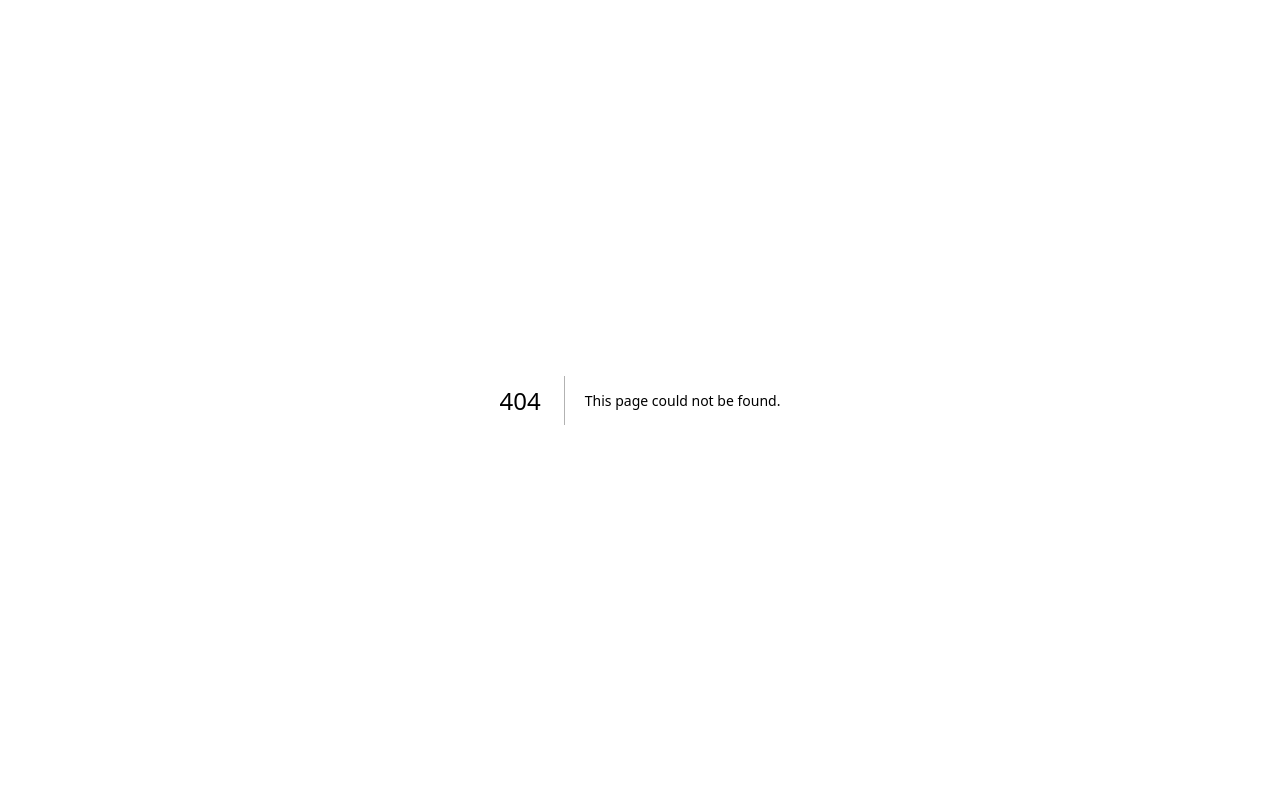
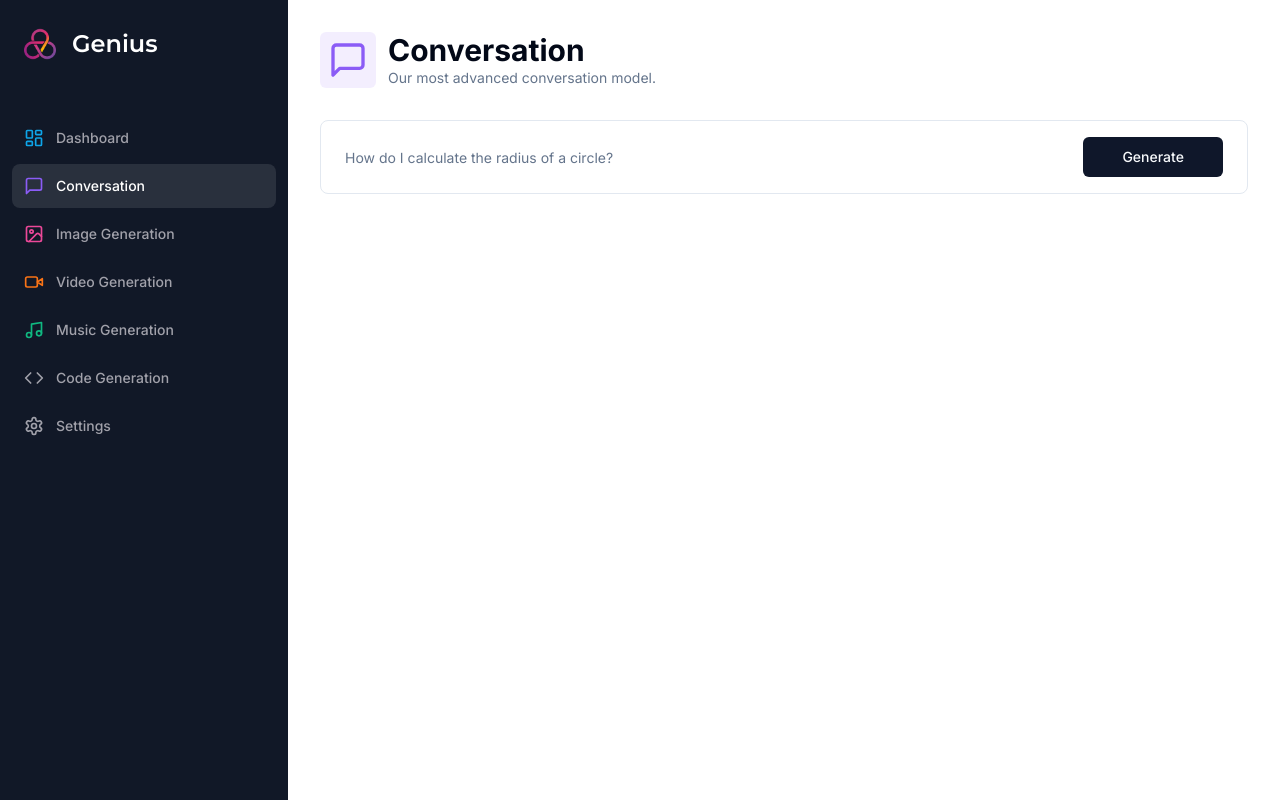
Before and after one commit to R-en/ai_saas_Antonio, a Next.js app: page /conversation in a window 1280 px wide. Before the commit this address had no page. Built offline with nearby package versions, Linux system fonts and the light colour scheme.

Commit message:
Finished the dashboard page, and conversation page

```diff
--- /dev/null
+++ b/app/(dashboard)/(routes)/conversation/constants.ts
@@ -0,0 +1,7 @@
+import * as z from "zod"
+
+export const formSchema = z.object({
+    prompt: z.string().min(1,{
+        message:"Prompt is required",
+    })
+})
--- /dev/null
+++ b/app/(dashboard)/(routes)/conversation/page.tsx
@@ -0,0 +1,83 @@
+"use client";
+
+import * as z from "zod";
+import { Heading } from "@/components/heading";
+import { MessageSquare } from "lucide-react";
+import { useForm } from "react-hook-form";
+import { formSchema } from "./constants";
+import { zodResolver } from "@hookform/resolvers/zod";
+import { Form, FormControl, FormField, FormItem } from "@/components/ui/form";
+import { Input } from "@/components/ui/input";
+import { Button } from "@/components/ui/button";
+
+const ConversationPage = () => {
+  const form = useForm<z.infer<typeof formSchema>>({
+    resolver: zodResolver(formSchema),
+    defaultValues: {
+      prompt: "",
+    },
+  });
+
+  const isLoading = form.formState.isSubmitting;
+
+  const onSubmit = async (values: z.infer<typeof formSchema>) => {};
+
+  return (
+    <div>
+      <Heading
+        title="Conversation"
+        description="Our most advanced conversation model."
+        icon={MessageSquare}
+        iconColor="text-violet-500"
+        bgColor="bg-violet-500/10"
+      />
+      <div className="px-4 lg:px-8">
+        <div>
+          <Form {...form}>
+            <form
+              onSubmit={form.handleSubmit(onSubmit)}
+              className="
+                rounded-lg
+                border
+                w-full
+                p-4
+                px-3
+                md:px-6
+                focus-within:shadow-sm
+                grid
+                grid-cols-12
+                gap-2
+              "
+            >
+              <FormField
+                name="prompt"
+                render={({ field }) => (
+                  <FormItem className="col-span-12 lg:col-span-10">
+                    <FormControl className="m-0 p-0">
+                      <Input
+                        className="border-0 outline-none focus-visible:ring-0 focus-visible:ring-transparent"
+                        disabled={isLoading}
+                        placeholder="How do I calculate the radius of a circle?"
+                        {...field}
+                      />
+                    </FormControl>
+                  </FormItem>
+                )}
+              />
+              <Button
+                className="col-span-12 lg:col-span-2 w-full"
+                type="submit"
+                disabled={isLoading}
+                size="icon"
+              >
+                Generate
+              </Button>
+            </form>
+          </Form>
+        </div>
+      </div>
+    </div>
+  );
+};
+
+export default ConversationPage;
--- a/app/(dashboard)/(routes)/dashboard/page.tsx
+++ b/app/(dashboard)/(routes)/dashboard/page.tsx
@@ -10,6 +10,7 @@
   Music,
   VideoIcon,
 } from "lucide-react";
+import { useRouter } from "next/navigation";
 
 const tools = [
   {
@@ -50,6 +51,7 @@
 ];
 
 const DashboardPage = () => {
+  const router = useRouter();
   return (
     <div>
       <div className="mb-8 space-y-4">
@@ -63,6 +65,7 @@
       <div className="px-4 md:px-20 lg:px-32 space-y-4">
         {tools.map((tool) => (
           <Card
+            onClick={() => router.push(tool.href)}
             key={tool.href}
             className="p-4 border-black/5 flex items-center
                       justify-between hover:shadow-md transition
--- /dev/null
+++ b/components/heading.tsx
@@ -0,0 +1,29 @@
+import { cn } from "@/lib/utils";
+import { LucideIcon } from "lucide-react";
+
+interface HeadingPros {
+  title: string;
+  description: string;
+  icon: LucideIcon;
+  iconColor?: string;
+  bgColor?: string;
+}
+export const Heading = ({
+  title,
+  description,
+  icon: Icon,
+  iconColor,
+  bgColor,
+}: HeadingPros) => {
+  return (
+    <div className="px-4 lg:px-8 flex items-center gap-x-3 mb-8">
+      <div className={cn("p-2 w-fit rounded-md", bgColor)}>
+        <Icon className={cn("w-10 h-10", iconColor)} />
+      </div>
+      <div>
+        <h2 className="text-3xl font-bold">{title}</h2>
+        <p className="text-sm text-muted-foreground">{description}</p>
+      </div>
+    </div>
+  );
+};
--- a/components/navbar.tsx
+++ b/components/navbar.tsx
@@ -1,6 +1,6 @@
 import { UserButton } from "@clerk/nextjs";
 
-import MobileSidebar from "./ui/mobile-sidebar";
+import MobileSidebar from "./mobile-sidebar";
 
 const Navbar = () => {
   return (
--- /dev/null
+++ b/components/ui/form.tsx
@@ -0,0 +1,176 @@
+import * as React from "react"
+import * as LabelPrimitive from "@radix-ui/react-label"
+import { Slot } from "@radix-ui/react-slot"
+import {
+  Controller,
+  ControllerProps,
+  FieldPath,
+  FieldValues,
+  FormProvider,
+  useFormContext,
+} from "react-hook-form"
+
+import { cn } from "@/lib/utils"
+import { Label } from "@/components/ui/label"
+
+const Form = FormProvider
+
+type FormFieldContextValue<
+  TFieldValues extends FieldValues = FieldValues,
+  TName extends FieldPath<TFieldValues> = FieldPath<TFieldValues>
+> = {
+  name: TName
+}
+
+const FormFieldContext = React.createContext<FormFieldContextValue>(
+  {} as FormFieldContextValue
+)
+
+const FormField = <
+  TFieldValues extends FieldValues = FieldValues,
+  TName extends FieldPath<TFieldValues> = FieldPath<TFieldValues>
+>({
+  ...props
+}: ControllerProps<TFieldValues, TName>) => {
+  return (
+    <FormFieldContext.Provider value={{ name: props.name }}>
+      <Controller {...props} />
+    </FormFieldContext.Provider>
+  )
+}
+
+const useFormField = () => {
+  const fieldContext = React.useContext(FormFieldContext)
+  const itemContext = React.useContext(FormItemContext)
+  const { getFieldState, formState } = useFormContext()
+
+  const fieldState = getFieldState(fieldContext.name, formState)
+
+  if (!fieldContext) {
+    throw new Error("useFormField should be used within <FormField>")
+  }
+
+  const { id } = itemContext
+
+  return {
+    id,
+    name: fieldContext.name,
+    formItemId: `${id}-form-item`,
+    formDescriptionId: `${id}-form-item-description`,
+    formMessageId: `${id}-form-item-message`,
+    ...fieldState,
+  }
+}
+
+type FormItemContextValue = {
+  id: string
+}
+
+const FormItemContext = React.createContext<FormItemContextValue>(
+  {} as FormItemContextValue
+)
+
+const FormItem = React.forwardRef<
+  HTMLDivElement,
+  React.HTMLAttributes<HTMLDivElement>
+>(({ className, ...props }, ref) => {
+  const id = React.useId()
+
+  return (
+    <FormItemContext.Provider value={{ id }}>
+      <div ref={ref} className={cn("space-y-2", className)} {...props} />
+    </FormItemContext.Provider>
+  )
+})
+FormItem.displayName = "FormItem"
+
+const FormLabel = React.forwardRef<
+  React.ElementRef<typeof LabelPrimitive.Root>,
+  React.ComponentPropsWithoutRef<typeof LabelPrimitive.Root>
+>(({ className, ...props }, ref) => {
+  const { error, formItemId } = useFormField()
+
+  return (
+    <Label
+      ref={ref}
+      className={cn(error && "text-destructive", className)}
+      htmlFor={formItemId}
+      {...props}
+    />
+  )
+})
+FormLabel.displayName = "FormLabel"
+
+const FormControl = React.forwardRef<
+  React.ElementRef<typeof Slot>,
+  React.ComponentPropsWithoutRef<typeof Slot>
+>(({ ...props }, ref) => {
+  const { error, formItemId, formDescriptionId, formMessageId } = useFormField()
+
+  return (
+    <Slot
+      ref={ref}
+      id={formItemId}
+      aria-describedby={
+        !error
+          ? `${formDescriptionId}`
+          : `${formDescriptionId} ${formMessageId}`
+      }
+      aria-invalid={!!error}
+      {...props}
+    />
+  )
+})
+FormControl.displayName = "FormControl"
+
+const FormDescription = React.forwardRef<
+  HTMLParagraphElement,
+  React.HTMLAttributes<HTMLParagraphElement>
+>(({ className, ...props }, ref) => {
+  const { formDescriptionId } = useFormField()
+
+  return (
+    <p
+      ref={ref}
+      id={formDescriptionId}
+      className={cn("text-sm text-muted-foreground", className)}
+      {...props}
+    />
+  )
+})
+FormDescription.displayName = "FormDescription"
+
+const FormMessage = React.forwardRef<
+  HTMLParagraphElement,
+  React.HTMLAttributes<HTMLParagraphElement>
+>(({ className, children, ...props }, ref) => {
+  const { error, formMessageId } = useFormField()
+  const body = error ? String(error?.message) : children
+
+  if (!body) {
+    return null
+  }
+
+  return (
+    <p
+      ref={ref}
+      id={formMessageId}
+      className={cn("text-sm font-medium text-destructive", className)}
+      {...props}
+    >
+      {body}
+    </p>
+  )
+})
+FormMessage.displayName = "FormMessage"
+
+export {
+  useFormField,
+  Form,
+  FormItem,
+  FormLabel,
+  FormControl,
+  FormDescription,
+  FormMessage,
+  FormField,
+}
--- /dev/null
+++ b/components/ui/input.tsx
@@ -0,0 +1,25 @@
+import * as React from "react"
+
+import { cn } from "@/lib/utils"
+
+export interface InputProps
+  extends React.InputHTMLAttributes<HTMLInputElement> {}
+
+const Input = React.forwardRef<HTMLInputElement, InputProps>(
+  ({ className, type, ...props }, ref) => {
+    return (
+      <input
+        type={type}
+        className={cn(
+          "flex h-10 w-full rounded-md border border-input bg-background px-3 py-2 text-sm ring-offset-background file:border-0 file:bg-transparent file:text-sm file:font-medium placeholder:text-muted-foreground focus-visible:outline-none focus-visible:ring-2 focus-visible:ring-ring focus-visible:ring-offset-2 disabled:cursor-not-allowed disabled:opacity-50",
+          className
+        )}
+        ref={ref}
+        {...props}
+      />
+    )
+  }
+)
+Input.displayName = "Input"
+
+export { Input }
--- /dev/null
+++ b/components/ui/label.tsx
@@ -0,0 +1,26 @@
+"use client"
+
+import * as React from "react"
+import * as LabelPrimitive from "@radix-ui/react-label"
+import { cva, type VariantProps } from "class-variance-authority"
+
+import { cn } from "@/lib/utils"
+
+const labelVariants = cva(
+  "text-sm font-medium leading-none peer-disabled:cursor-not-allowed peer-disabled:opacity-70"
+)
+
+const Label = React.forwardRef<
+  React.ElementRef<typeof LabelPrimitive.Root>,
+  React.ComponentPropsWithoutRef<typeof LabelPrimitive.Root> &
+    VariantProps<typeof labelVariants>
+>(({ className, ...props }, ref) => (
+  <LabelPrimitive.Root
+    ref={ref}
+    className={cn(labelVariants(), className)}
+    {...props}
+  />
+))
+Label.displayName = LabelPrimitive.Root.displayName
+
+export { Label }
```
Also changed, not shown: package.json (+6 -2 lines), app/(dashboard)/(routes)/layout.tsx (renamed from app/(dashboard)/(routes)/dashboard/layout.tsx), components/mobile-sidebar.tsx (renamed from components/ui/mobile-sidebar.tsx), 1 other file (tests, documents, lock files or other folders).
